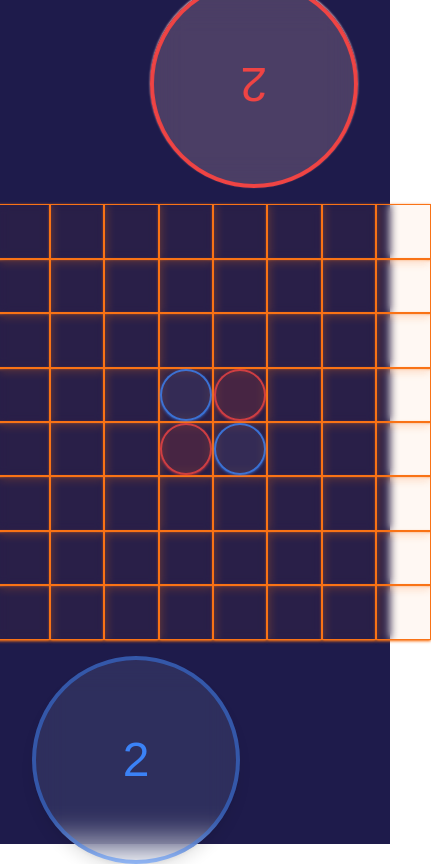
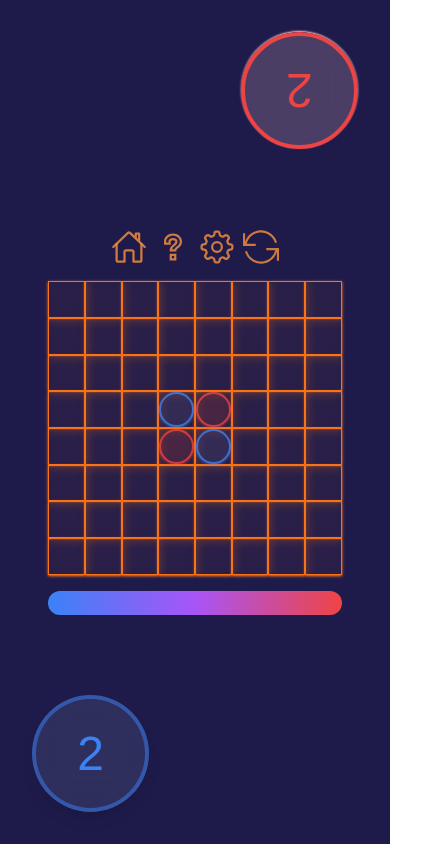
Before and after one commit to silenvx/reversi, a React (Vite) app in the folder app/: page /reversi/ in a window 390 px wide. Shown: the whole page, 431 px wide, since content can reach past the window. Built offline with nearby package versions, Linux system fonts and the light colour scheme; the HTML template or start-up script is replaced by a standard one.

Commit message:
fix: スマホサイズでのデザイン崩れ修正

```diff
--- a/app/src/components/features/board/BoardPresenter.tsx
+++ b/app/src/components/features/board/BoardPresenter.tsx
@@ -13,7 +13,7 @@
   handleClick,
 }: BoardPresenterProps) {
   return (
-    <div className="grid aspect-[1/1] h-full grid-cols-8 grid-rows-8">
+    <div className="grid aspect-[1/1] max-h-full max-w-full grid-cols-8 grid-rows-8">
       {reversiGame.board.map((row, i) =>
         row.map((_, j) => (
           <CellPresenter
--- a/app/src/components/features/game/GamePresenter.tsx
+++ b/app/src/components/features/game/GamePresenter.tsx
@@ -13,20 +13,20 @@
   return (
     <div className="flex h-screen justify-center bg-indigo-950 p-8">
       <div className="flex w-full flex-col justify-between">
-        <div className="h-1/5">
+        <div className="h-[15%] sm:h-1/5">
           <PlayerInformationContainer
             reversiGame={reversiGame}
             player={Disc.black}
           />
         </div>
-        <div className="flex h-3/5 w-full">
-          <div className="flex h-full w-full flex-grow justify-center gap-4 p-[5%]">
+        <div className="flex h-[70%] w-full sm:h-3/5">
+          <div className="flex h-full w-full flex-grow flex-col justify-center gap-4 p-[5%] sm:flex-row">
             <MenuContainer reversiGame={reversiGame} />
             <BoardContainer reversiGame={reversiGame} />
             <GaugeContainer value={reversiGame.boardEvaluatedScore} />
           </div>
         </div>
-        <div className="h-1/5">
+        <div className="h-[15%] sm:h-1/5">
           <PlayerInformationContainer
             reversiGame={reversiGame}
             player={Disc.white}
--- a/app/src/components/features/gauge/GaugePresenter.tsx
+++ b/app/src/components/features/gauge/GaugePresenter.tsx
@@ -1,7 +1,9 @@
+import { useState, useEffect } from "react";
+
 import { PlayerBoardEvaluation } from "@/domains/reversi/const";
 
 // スコア差をもとにグラデーションのクラスを決定する
-const gaugeStyle = (value: PlayerBoardEvaluation) => {
+const gaugeStyle = (value: PlayerBoardEvaluation, isSmallScreen: boolean) => {
   const { black: blackScore, white: whiteScore } = value;
 
   // 黒と白のスコア差を計算
@@ -12,9 +14,10 @@
 
   // グラデーションの基点を計算
   const viaPercentage = 100 - (50 + normalizedDifference);
+  const gradientDirection = isSmallScreen ? "to left" : "to bottom";
 
   return {
-    background: `linear-gradient(to bottom, #ef4444 0%, #a855f7 ${viaPercentage}%, #3b82f6 100%)`,
+    background: `linear-gradient(${gradientDirection}, #ef4444 0%, #a855f7 ${viaPercentage}%, #3b82f6 100%)`,
   };
 };
 
@@ -23,7 +26,25 @@
 };
 
 export function GaugePresenter({ value }: GaugePresenterProps) {
+  const [isSmallScreen, setIsSmallScreen] = useState(
+    window.matchMedia("(max-width: 640px)").matches,
+  );
+
+  useEffect(() => {
+    const handleResize = () => {
+      setIsSmallScreen(window.matchMedia("(max-width: 640px)").matches);
+    };
+
+    window.addEventListener("resize", handleResize);
+    return () => window.removeEventListener("resize", handleResize);
+  }, []);
+
   // 縦のバーを表示する
   // tailwindの計算が動的にはうまく動かないのでstyleを直接指定
-  return <div className="h-full w-6 rounded-full" style={gaugeStyle(value)} />;
+  return (
+    <div
+      className="h-6 w-full rounded-full sm:h-full sm:w-6"
+      style={gaugeStyle(value, isSmallScreen)}
+    />
+  );
 }
--- a/app/src/components/features/menu/MenuPresenter.tsx
+++ b/app/src/components/features/menu/MenuPresenter.tsx
@@ -39,9 +39,11 @@
 }: MenuPresenterProps) {
   return (
     <>
-      <div className="flex h-full flex-col justify-center gap-2 text-4xl text-orange-400/80">
-        <IoHomeOutline />
-        <button type="button" aria-label="Home" onClick={handleClickHint}>
+      <div className="flex flex-row justify-center gap-2 text-4xl text-orange-400/80 sm:h-full sm:flex-col">
+        <button type="button" aria-label="Home" onClick={() => {}}>
+          <IoHomeOutline />
+        </button>
+        <button type="button" aria-label="Hint" onClick={handleClickHint}>
           <LiaQuestionSolid />
         </button>
         <button type="button" aria-label="Setting" onClick={handleClickSetting}>
--- a/app/src/components/features/score/ScorePresenter.tsx
+++ b/app/src/components/features/score/ScorePresenter.tsx
@@ -19,12 +19,10 @@
   isPlaying,
 }: ScoreContainerProps) {
   return (
-    <div>
-      <div
-        className={`mx-auto flex h-52 w-52 items-center justify-center rounded-full border-4 text-5xl shadow-lg backdrop-blur-lg ${colorClass(player, isPlaying)}`}
-      >
-        {score}
-      </div>
+    <div
+      className={`mx-auto flex aspect-square h-full w-auto items-center justify-center rounded-full border-4 text-5xl shadow-lg backdrop-blur-lg ${colorClass(player, isPlaying)}`}
+    >
+      {score}
     </div>
   );
 }
```
